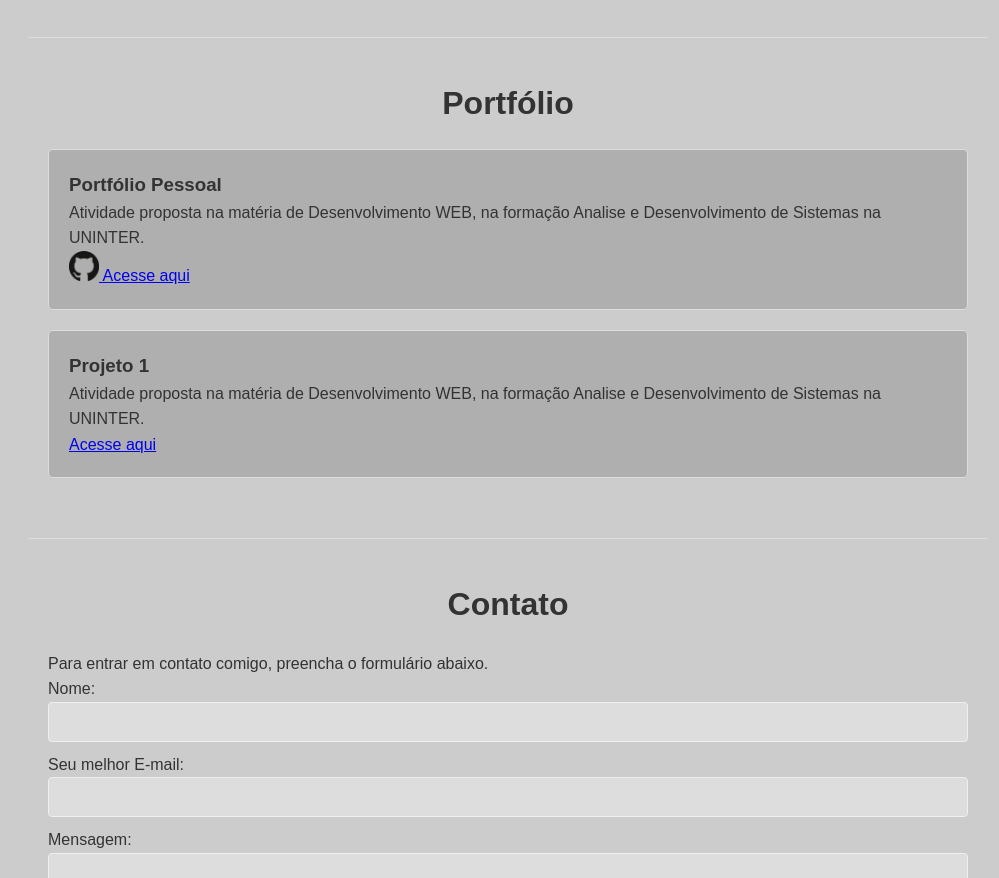
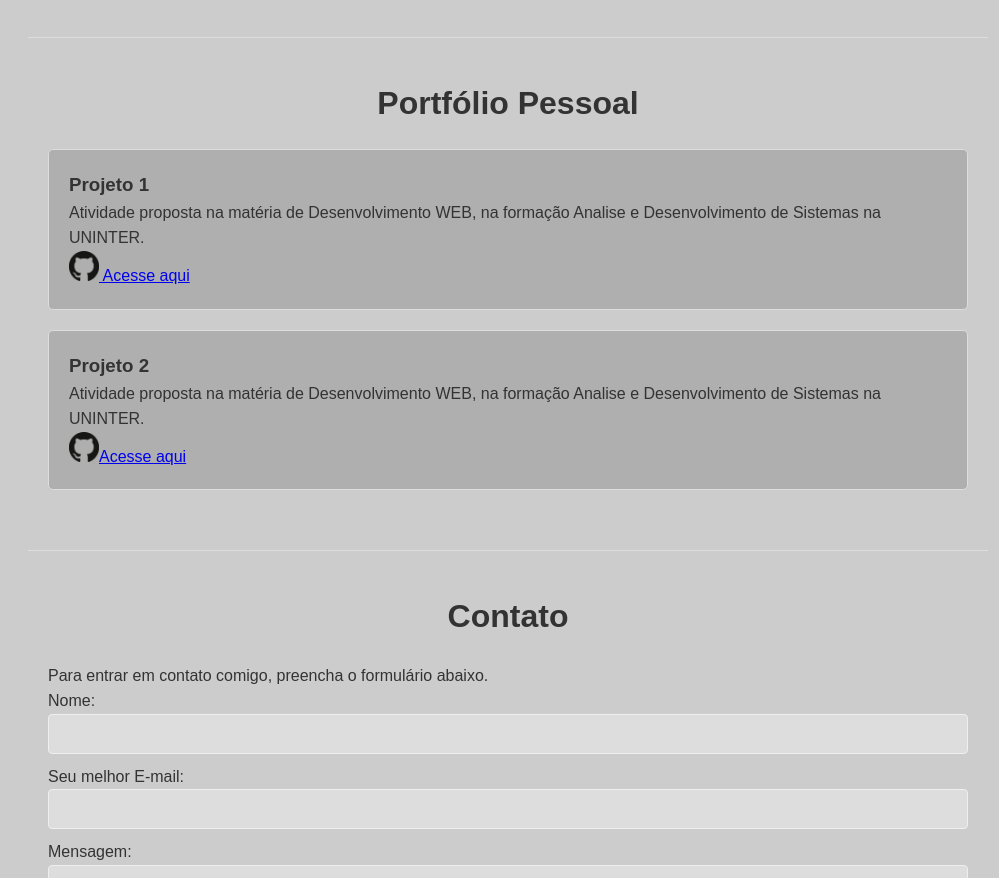
Before and after one commit to newesraphael/newesraphael.github.io, a plain HTML site: page index.html in a window 1280 px wide. Shown: the part 1459-2337 px from the top of the page, without its empty margins (132-1131 px from the left). Drawn offline with Linux system fonts and the light colour scheme.

Commit message:
Update index.html

```diff
--- a/index.html
+++ b/index.html
@@ -60,16 +60,16 @@
         </section>
 
         <section id="portfolio">
-            <h2>Portfólio</h2>
+            <h2>Portfólio Pessoal</h2>
             <div class="projeto">
-                <h3>Portfólio Pessoal</h3>
+                <h3>Projeto 1</h3>
                 <p>Atividade proposta na matéria de Desenvolvimento WEB, na formação Analise e Desenvolvimento de Sistemas na UNINTER.</p>
                 <a href="Projeto1/projeto1.html" target="_blank"><img src="img/github.png" width="30" height="30">  Acesse aqui</a>
             </div>
             <div class="projeto">
-                <h3>Projeto 1</h3>
+                <h3>Projeto 2</h3>
                 <p>Atividade proposta na matéria de Desenvolvimento WEB, na formação Analise e Desenvolvimento de Sistemas na UNINTER.</p>
-                <a href="Projeto2/projeto2.html" target="_blank">Acesse aqui</a>
+                <a href="Projeto2/projeto2.html" target="_blank"><img src="img/github.png" width="30" height="30">Acesse aqui</a>
             </div>
         </section>
 
```
